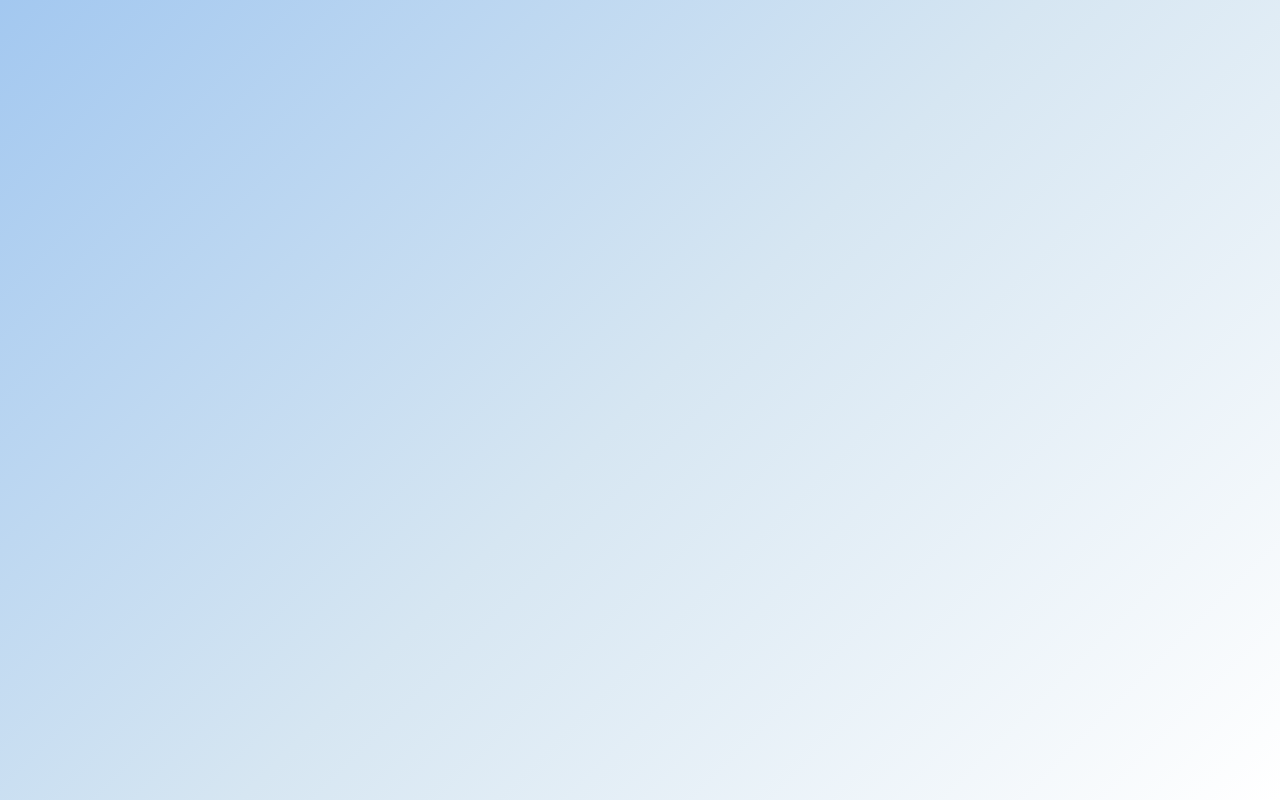
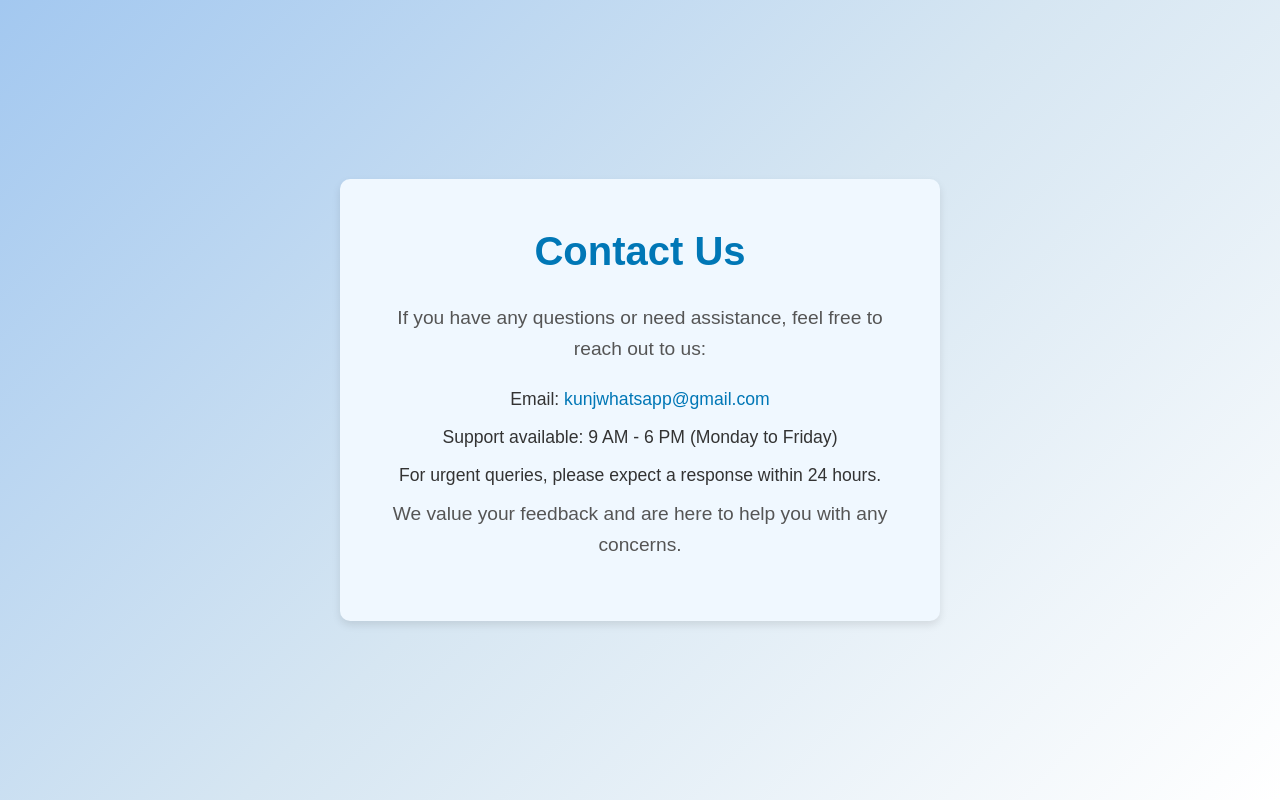
Before and after one commit to kunjkhanpara/Instagram_Unfollower_Tracker, a React (Create React App) app: page /Instagram_Unfollower_Tracker/contact in a window 1280 px wide. Before the commit this address had no page. Built offline with nearby package versions, Linux system fonts and the light colour scheme.

Commit message:
Added homepage field and Router basename for GitHub Pages

```diff
--- a/src/App.js
+++ b/src/App.js
@@ -4,6 +4,7 @@ import './App.css'; // Import the App.css file
 import CheckUnfollower from './components/CheckUnfollower';
 import Instructions from './components/Instructions'; // Import Instructions component
 import Ok from './components/ok'; // Import Ok component
+import Contact from './components/contact'; // Import Contact component
 
 function App() {
   return (
@@ -32,6 +33,8 @@ function App() {
           <Route path="/ok" element={<Ok />} />
           {/* Instructions Page Route */}
           <Route path="/instructions" element={<Instructions />} />
+          {/* Contact Page Route */}
+          <Route path="/contact" element={<Contact />} />
         </Routes>
       </div>
     </Router>
--- /dev/null
+++ b/src/components/Contact.css
@@ -0,0 +1,41 @@
+.contact-page {
+    background-color: #f0f8ff;
+    padding: 40px;
+    max-width: 600px;
+    margin: 40px auto;
+    border-radius: 10px;
+    box-shadow: 0 4px 8px rgba(0, 0, 0, 0.1);
+    text-align: center;
+  }
+
+  h1 {
+    font-size: 2.5rem;
+    color: #0077b6;
+    margin-bottom: 20px;
+  }
+
+  p {
+    font-size: 1.2rem;
+    color: #555;
+    margin-bottom: 20px;
+  }
+
+  ul {
+    list-style-type: none;
+    padding: 0;
+    font-size: 1.1rem;
+    color: #333;
+  }
+
+  ul li {
+    margin-bottom: 10px;
+  }
+
+  a {
+    color: #0077b6;
+    text-decoration: none;
+  }
+
+  a:hover {
+    text-decoration: underline;
+  }
--- a/src/components/Instructions.css
+++ b/src/components/Instructions.css
@@ -1,15 +1,27 @@
+/* Ensure the full page allows scrolling */
+html, body {
+  margin: 0;
+  padding: 0;
+  font-family: Arial, sans-serif;
+  line-height: 1.6;
+  background-color: #f0f8ff;
+  overflow-y: scroll; /* Enable scrolling for long content */
+  height: 100%; /* Full height for scrolling compatibility */
+}
+
+/* Center and style the instructions container */
 .instructions-container {
-  background-color: #f0f8ff;
+  background-color: #ffffff;
   padding: 40px;
   border-radius: 10px;
   box-shadow: 0 4px 8px rgba(0, 0, 0, 0.1);
   max-width: 600px;
-  margin: auto;
+  margin: 40px auto; /* Center the container with space on top and bottom */
+  margin-top: 450px;
   text-align: center;
-  overflow-y: auto;  /* Add this to ensure scrolling works */
-  max-height: 80vh; /* Limit the height to make it scrollable */
 }
 
+/* Styling for headings and text */
 h2 {
   font-size: 2.8rem;
   color: #0077b6;
@@ -44,6 +56,7 @@ h2 {
   margin-top: 10px;
 }
 
+/* Button styling */
 .navigation-buttons {
   margin-top: 30px;
 }
@@ -63,10 +76,33 @@ h2 {
   background-color: #388e3c;
 }
 
+/* Contact Us button styling */
+.contact-container {
+  text-align: center;
+  margin-top: 20px;
+}
+
+.contact-button {
+  padding: 12px 30px;
+  background-color: #0077b6;
+  color: white;
+  font-size: 1.2rem;
+  border: none;
+  border-radius: 5px;
+  cursor: pointer;
+  transition: background-color 0.3s ease;
+}
+
+.contact-button:hover {
+  background-color: #005f86;
+}
+
+/* Responsive styles */
 @media (max-width: 767px) {
   .instructions-container {
     padding: 20px;
     max-width: 100%;
+    margin: 20px auto;
   }
 
   h2 {
@@ -97,11 +133,15 @@ h2 {
   .navigation-buttons {
     margin-top: 20px;
   }
+
+  .contact-button {
+    font-size: 1rem;
+    padding: 10px 20px;
+  }
 }
 
 @media (max-width: 480px) {
-  .steps-container {
-    max-height: 200px;
-    overflow-y: scroll;
+  .instructions-container {
+    margin: 10px auto;
   }
 }
--- a/src/components/Instructions.js
+++ b/src/components/Instructions.js
@@ -9,7 +9,12 @@ const Instructions = () => {
     navigate('/check-unfollower');
   };
 
+  const handleContactClick = () => {
+    navigate('/contact');
+  };
+
   return (
+    <div>
       <div className="instructions-container">
         <h2><strong>How to Get Your Instagram ZIP File</strong></h2>
         <p className="intro-text"><strong>Follow these easy steps to download your Instagram data:</strong></p>
@@ -32,6 +37,10 @@ const Instructions = () => {
           <button className="go-to-upload-button" onClick={handleBackClick}><strong>Go to Upload File</strong></button>
         </div>
       </div>
+      <div className="contact-container">
+        <button className="contact-button" onClick={handleContactClick}><strong>Contact Us</strong></button>
+      </div>
+    </div>
   );
 };
 
--- /dev/null
+++ b/src/components/contact.js
@@ -0,0 +1,19 @@
+import React from 'react';
+import './Contact.css';
+
+const Contact = () => {
+  return (
+    <div className="contact-page">
+      <h1>Contact Us</h1>
+      <p>If you have any questions or need assistance, feel free to reach out to us:</p>
+      <ul>
+        <li>Email: <a href="mailto:kunjwhatsapp@gmail.com">kunjwhatsapp@gmail.com</a></li>
+        <li>Support available: 9 AM - 6 PM (Monday to Friday)</li>
+        <li>For urgent queries, please expect a response within 24 hours.</li>
+      </ul>
+      <p>We value your feedback and are here to help you with any concerns.</p>
+    </div>
+  );
+};
+
+export default Contact;
```
Lines whose indentation alone changed are shown as unchanged.
